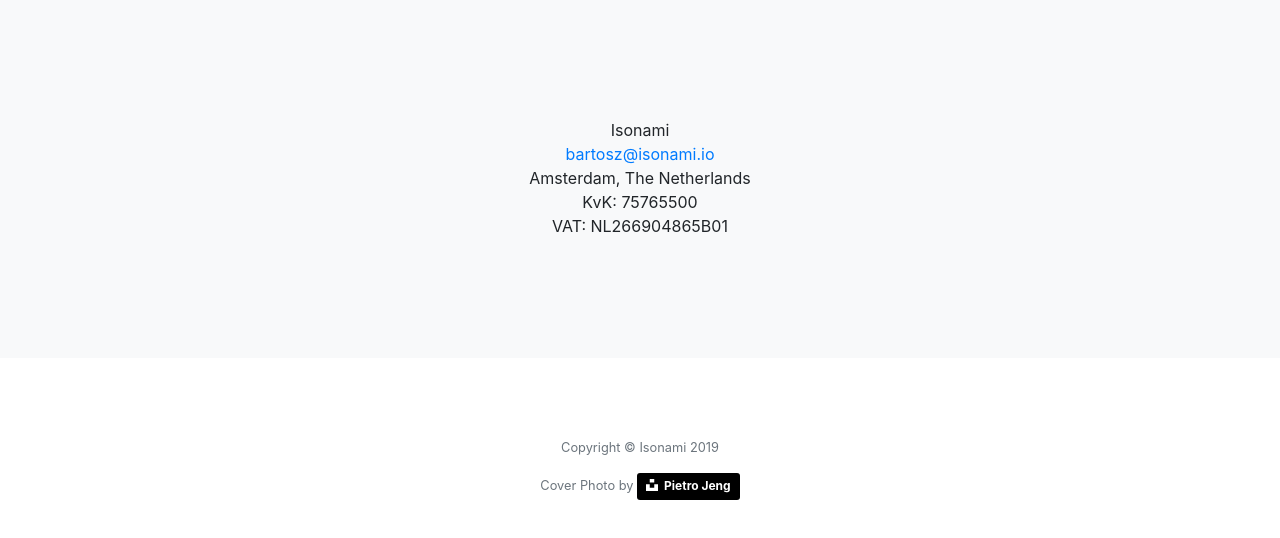
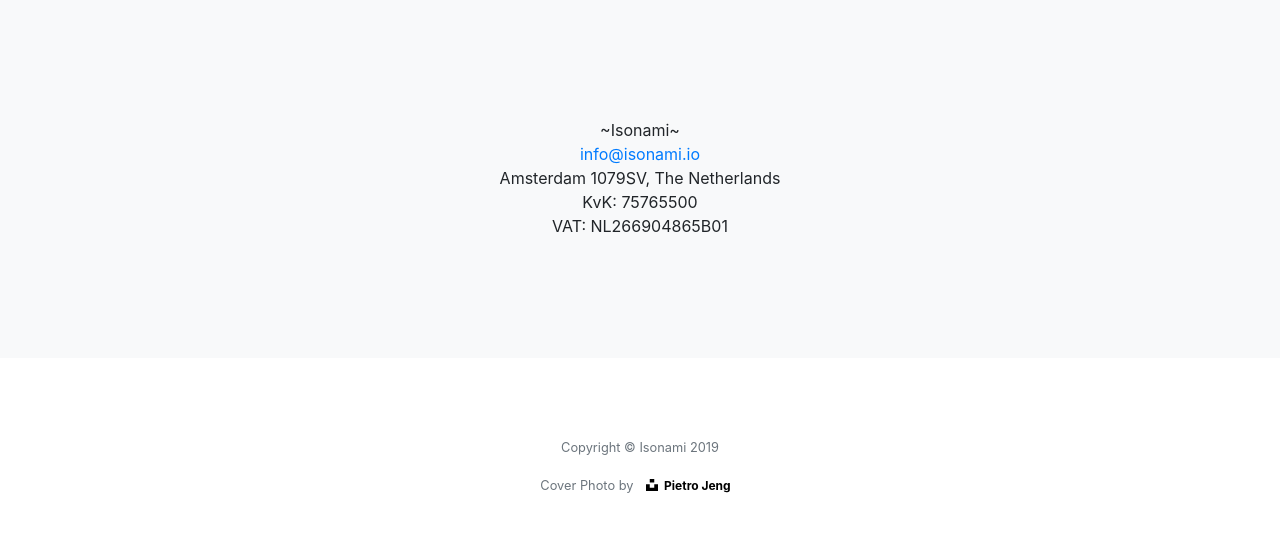
Before and after one commit to useresu/useresu.github.io, a website with bundled scripts: page index.html in a window 1280 px wide. Shown: the part 802-1340 px from the top of the page. Built offline with nearby package versions, Linux system fonts and the light colour scheme.

Commit message:
Small changes to email and footer

```diff
--- a/index.html
+++ b/index.html
@@ -90,9 +90,9 @@
     <div class="container text-center">
       <div class="row">
         <div class="col-lg-10 mx-auto">
-		  Isonami<br/>
-		  <a href="mailto:bartosz@isonami.io">bartosz@isonami.io</a><br/>
-		  Amsterdam, The Netherlands<br/>
+		  ~Isonami~<br/>
+		  <a href="mailto:info@isonami.io">info@isonami.io</a><br/>
+		  Amsterdam 1079SV, The Netherlands<br/>
 		  KvK: 75765500<br/>
 		  VAT: NL266904865B01
         </div>
@@ -255,7 +255,7 @@
         </li>
       </ul> -->
       <p class="text-muted small mb-10">Copyright &copy; Isonami 2019</p>
-	  <p class="text-muted small mb-0">Cover Photo by <a style="background-color:black;color:white;text-decoration:none;padding:4px 6px;font-family:-apple-system, BlinkMacSystemFont, &quot;San Francisco&quot;, &quot;Helvetica Neue&quot;, Helvetica, Ubuntu, Roboto, Noto, &quot;Segoe UI&quot;, Arial, sans-serif;font-size:12px;font-weight:bold;line-height:1.2;display:inline-block;border-radius:3px" href="https://unsplash.com/@pietrozj?utm_medium=referral&amp;utm_campaign=photographer-credit&amp;utm_content=creditBadge" target="_blank" rel="noopener noreferrer" title="Download free do whatever you want high-resolution photos from Pietro Jeng"><span style="display:inline-block;padding:2px 3px"><svg xmlns="http://www.w3.org/2000/svg" style="height:12px;width:auto;position:relative;vertical-align:middle;top:-2px;fill:white" viewBox="0 0 32 32"><title>unsplash-logo</title><path d="M10 9V0h12v9H10zm12 5h10v18H0V14h10v9h12v-9z"></path></svg></span><span style="display:inline-block;padding:2px 3px">Pietro Jeng</span></a></p>
+	  <p class="text-muted small mb-0">Cover Photo by <a style="background-color:white;color:black;text-decoration:none;padding:4px 6px;font-family:-apple-system, BlinkMacSystemFont, &quot;San Francisco&quot;, &quot;Helvetica Neue&quot;, Helvetica, Ubuntu, Roboto, Noto, &quot;Segoe UI&quot;, Arial, sans-serif;font-size:12px;font-weight:bold;line-height:1.2;display:inline-block;border-radius:3px" href="https://unsplash.com/@pietrozj?utm_medium=referral&amp;utm_campaign=photographer-credit&amp;utm_content=creditBadge" target="_blank" rel="noopener noreferrer" title="Download free do whatever you want high-resolution photos from Pietro Jeng"><span style="display:inline-block;padding:2px 3px"><svg xmlns="http://www.w3.org/2000/svg" style="height:12px;width:auto;position:relative;vertical-align:middle;top:-2px;fill:black" viewBox="0 0 32 32"><title>unsplash-logo</title><path d="M10 9V0h12v9H10zm12 5h10v18H0V14h10v9h12v-9z"></path></svg></span><span style="display:inline-block;padding:2px 3px">Pietro Jeng</span></a></p>
     </div>
   </footer>
 
```
